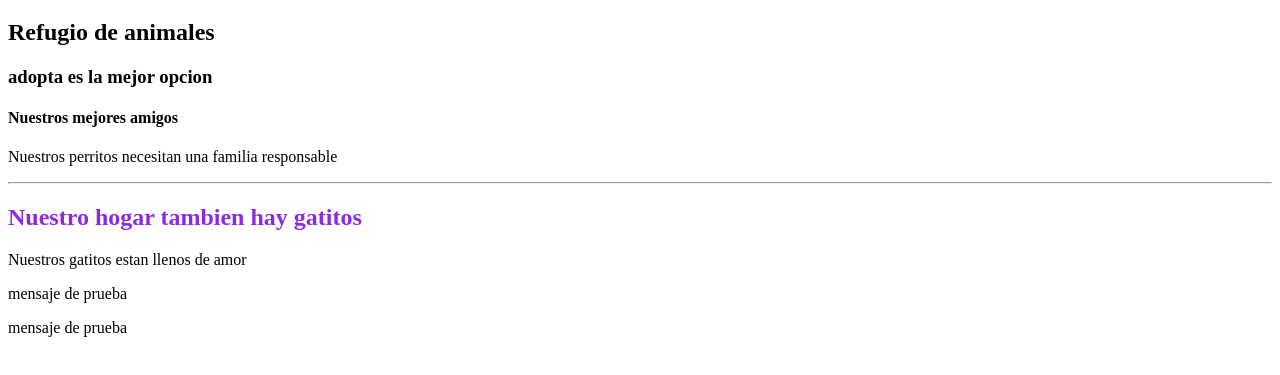
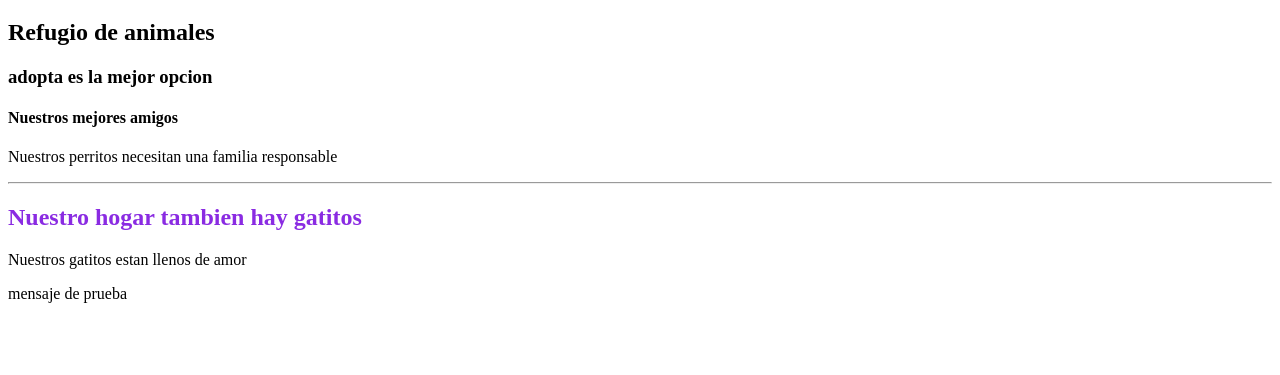
Before and after one commit to SueChirinos/CodoaCodo23, a plain HTML site: page index.html in a window 1280 px wide. Shown: the part 61-436 px from the top of the page. Drawn offline with Linux system fonts and the light colour scheme.

Commit message:
se borro parrafo

```diff
--- a/index.html
+++ b/index.html
@@ -15,6 +15,5 @@
     <h2 style="color:blueviolet">Nuestro hogar tambien hay gatitos</h2>
     <p>Nuestros gatitos estan llenos de amor</p>
     <p>mensaje de prueba</p>
-    <p>mensaje de prueba</p>
 </body>
 </html>
```
